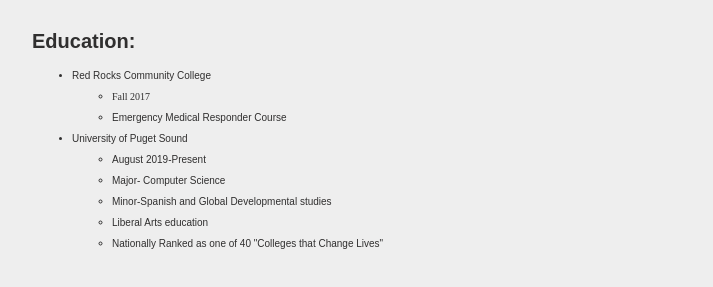
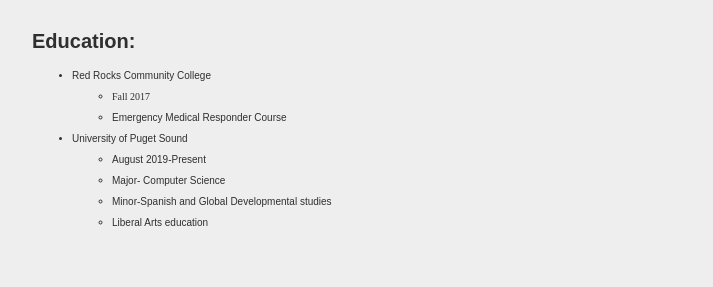
Before and after one commit to evasophia333/Homework-1FirstTry, a plain HTML site: page resume.html in a window 1280 px wide. Shown: the part 95-382 px from the top of the page, without its empty margins (283-996 px from the left). Drawn offline with Linux system fonts and the light colour scheme.

Commit message:
Udated Education section of resume

```diff
--- a/resume.html
+++ b/resume.html
@@ -24,7 +24,6 @@
                         <li><p>Major- Computer Science</p></li>
                         <li><p>Minor-Spanish and Global Developmental studies </p></li>
                         <li><p>Liberal Arts education </p></li>
-                        <li><p> Nationally Ranked as one of 40 "Colleges that Change Lives"</p></li>
                     </ul>
                 </ul>
         </div>
```
